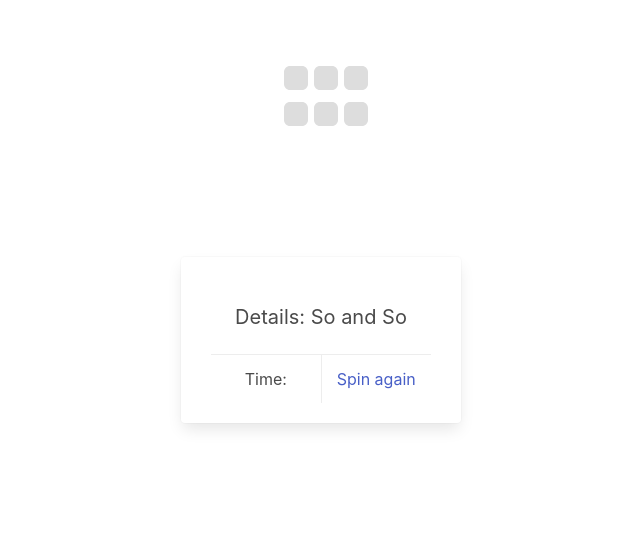
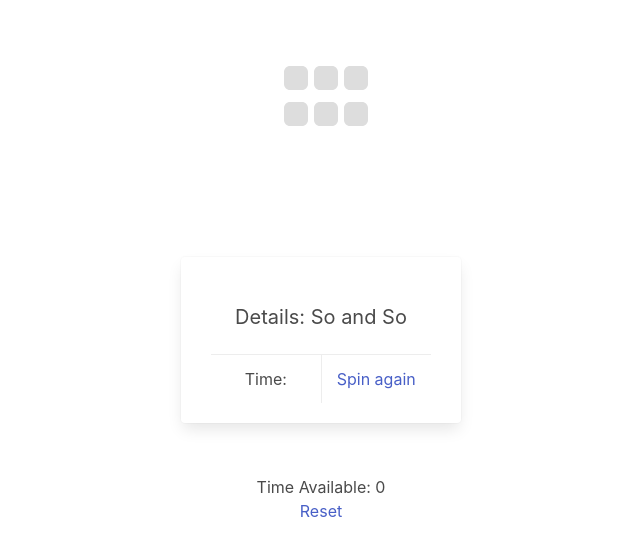
Before and after one commit to kushrast/turbo-stacks, a React (Create React App) app: page / in a window 1280 px wide. Both pictures are taken after a click on the link "Search". Shown: the top 556 px of the page, without its empty margins (319-959 px from the left). Built offline with nearby package versions, Linux system fonts and the light colour scheme.

Commit message:
Adding reset

```diff
--- a/src/App.js
+++ b/src/App.js
@@ -234,7 +234,14 @@ class Knapsack extends React.Component{
       <div style={this.getStyles()}>
       { this.state.showForm ?
         <TimeForm updateTimeAvailable={this.updateTimeAvailable}/> :
-        <KnapsackResult timeAvailable={this.state.timeAvailable} resetTimeAvailable={this.resetTimeAvailable}/>
+        <div>
+          <KnapsackResult timeAvailable={this.state.timeAvailable} resetTimeAvailable={this.resetTimeAvailable}/>
+          <div class="columns is-centered" style={{paddingTop:"40px"}}>
+            <span class="column is-2 has-text-centered">
+              Time Available: {this.state.timeAvailable} <a onClick={this.resetTimeAvailable}>Reset</a>
+            </span>
+          </div>
+        </div>
       }
       </div>
       );
```
